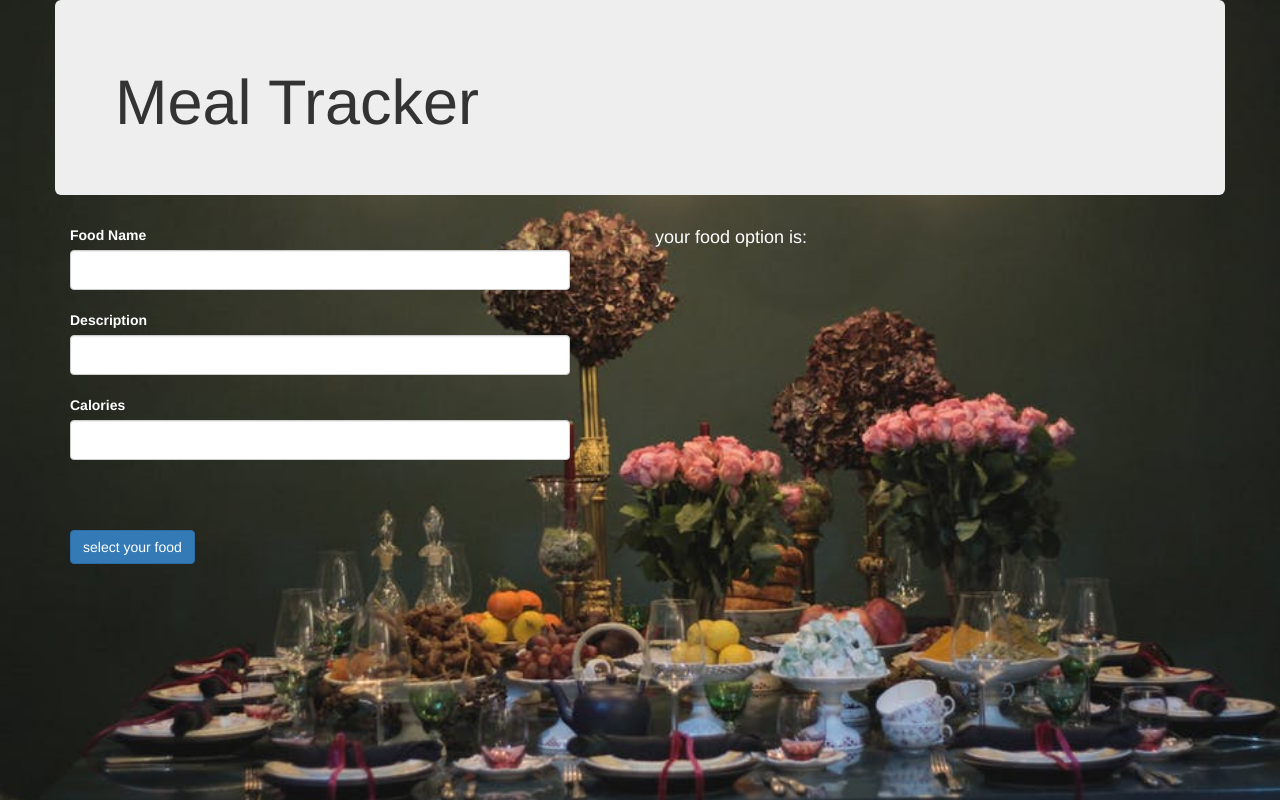
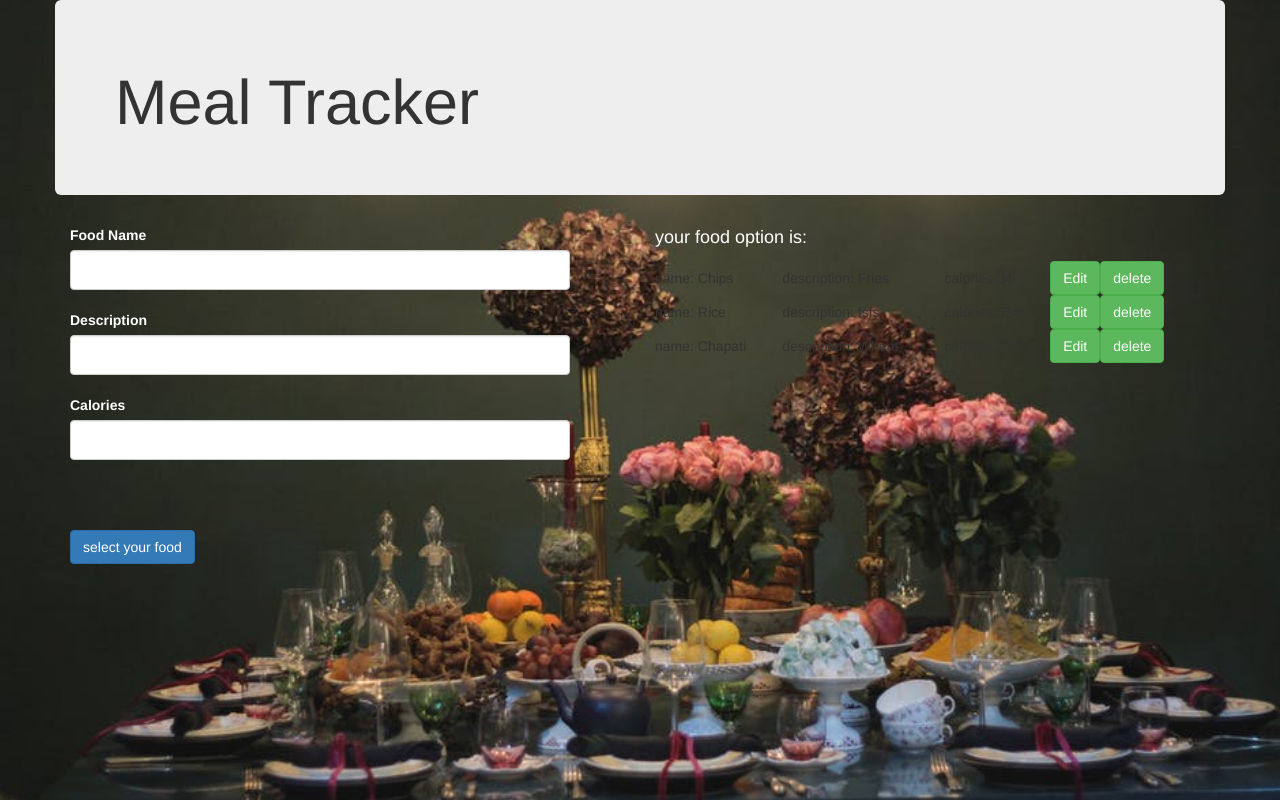
Before and after one commit to abdilatifbashir/mealTracker, an Angular app: page / in a window 1280 px wide. Built offline with nearby package versions, Linux system fonts and the light colour scheme.

Commit message:
add delete button

```diff
--- a/src/app/app.component.html
+++ b/src/app/app.component.html
@@ -21,6 +21,8 @@
       <app-food-list
       [childFoodList]="masterFoodsList"
       (editFood)="showDetails($event)"
+      (deleteFood)="delFood($event)"
+
       ></app-food-list>
       <app-edit-food
         [foodChildSelected]="selectedFood"
--- a/src/app/app.component.ts
+++ b/src/app/app.component.ts
@@ -11,6 +11,9 @@ export class AppComponent {
   title = 'app';
 
 masterFoodsList:Food[]=[
+  new Food("Chips", "Fries", 34),
+  new Food("Rice", "fsfs", 534),
+  new Food("Chapati", "Wheat", 324)
 ];
 
 finishedEditting(){
@@ -25,5 +28,10 @@ selectedFood: Food =null;
 showDetails(myFood:Food){
   this.selectedFood =myFood;
 }
+delFood(FoodToDel:Food){
+
+  var index:number = this.masterFoodsList.indexOf(FoodToDel);
+  this.masterFoodsList.splice(index,1);
+}
 
 }
--- a/src/app/food-list/food-list.component.html
+++ b/src/app/food-list/food-list.component.html
@@ -5,6 +5,7 @@
   <td>description: {{foodlist.description}}</td>
     <td>calories:{{foodlist.calories}}</td>
     <button class="btn btn-success" (click)="editFoodButton(foodlist)">Edit</button>
+    <button class="btn btn-success" (click)="deleteFoodButton(foodlist)">delete</button>
   </tr>
 
 </table>
--- a/src/app/food-list/food-list.component.ts
+++ b/src/app/food-list/food-list.component.ts
@@ -14,6 +14,12 @@ export class FoodListComponent{
    editFoodButton(foodToEdit: Food){
      this.editFood.emit(foodToEdit);
    }
+   @Output() deleteFood = new EventEmitter();
+
+   deleteFoodButton(foodToDelete: Food){
+     console.log("FoodToDel:" + foodToDelete.name);
+     this.deleteFood.emit(foodToDelete);
+   }
   constructor() { }
 
 
```
